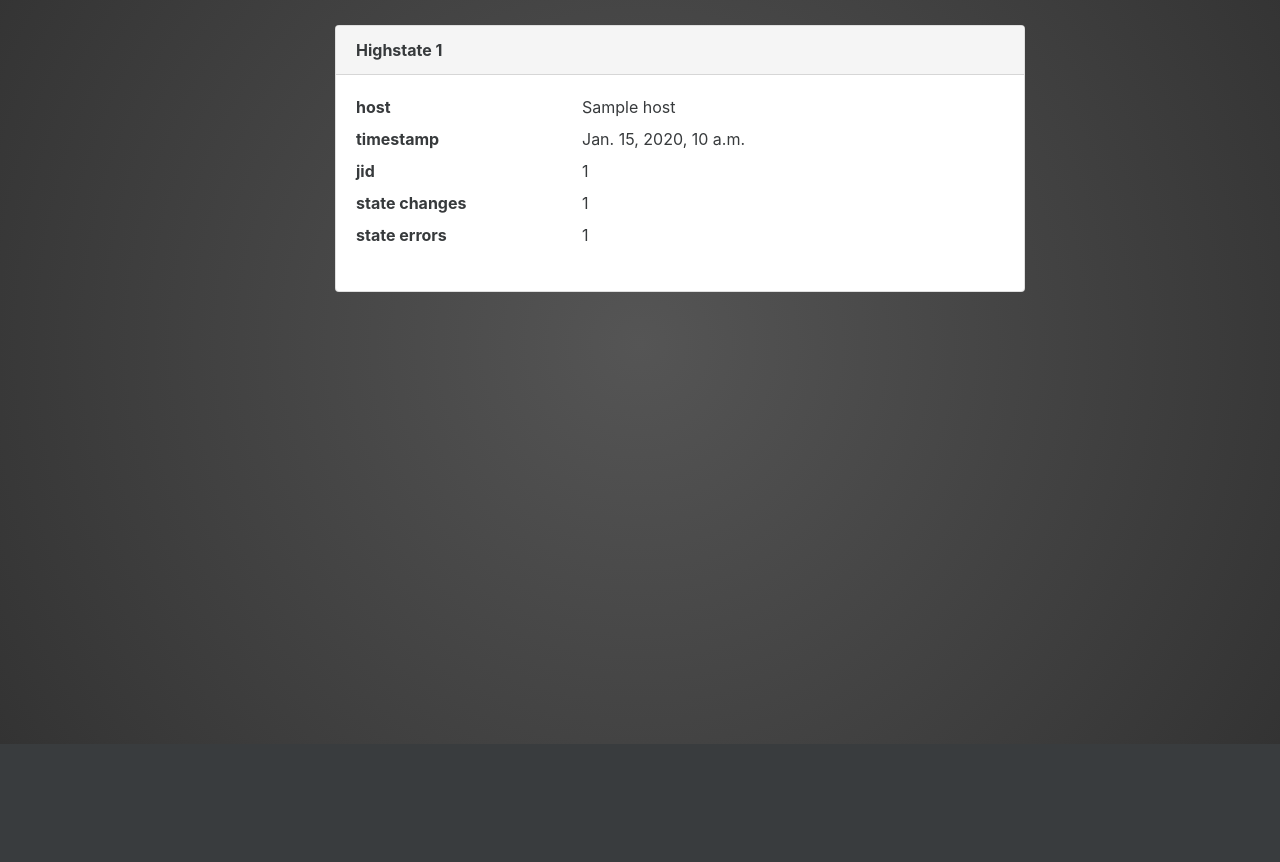
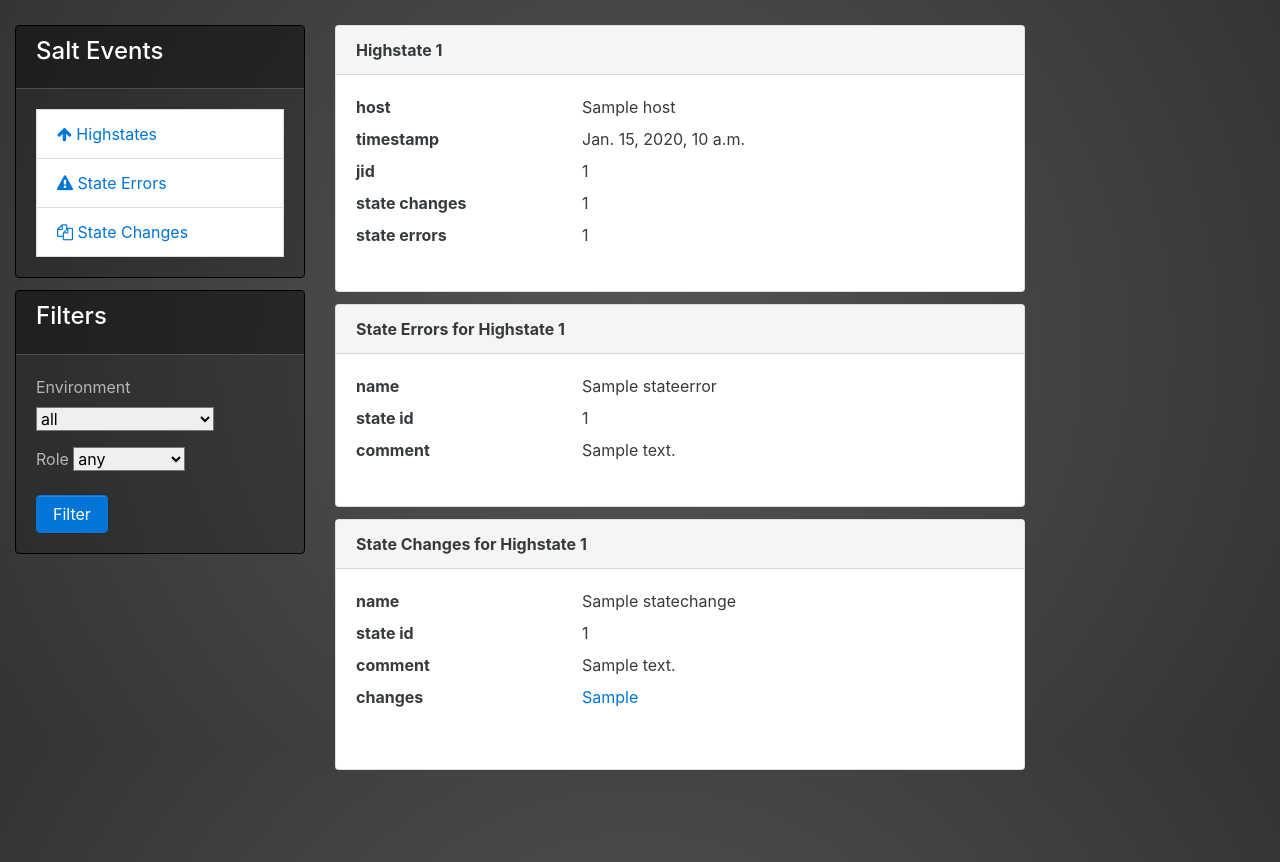
Before and after one commit to wryfi/dewey, a Django app: template dewey/salt/templates/salt/highstate_detail.html in a window 1280 px wide. Shown: the part 56-918 px from the top of the page. Before the commit the page ends 753 px from the top, so only its background shows below. Run offline with Django 3.2, Linux system fonts and the light colour scheme; the template is opened without the code that fills it: most values are stand-ins (such as "Sample title", 1, 10 or a date in 2020); style sheets or scripts are compiled from the project's sources; some libraries are stand-ins or nearby versions.

Commit message:
work on frontend for salt events

```diff
--- a/dewey/salt/templates/salt/_salt_side_navigation.html
+++ b/dewey/salt/templates/salt/_salt_side_navigation.html
@@ -0,0 +1,56 @@
+<div class="row">
+
+  <div class="col-xs-12 col-sm-6 col-md-12"><!-- navigation-card column -->
+    <div class="card card-inverse navigation-card"><!-- card -->
+      <div class="card-header"><h4 class="card-title">Salt Events</h4></div>
+      <div class="card-block card-text">
+        <ul class="list-group list-group-flush" id="toc">
+          <li class="list-group-item toc-item" id="toc-item-highstates"><a href="{% url "salt:highstates_list" %}"><i
+              class="fa fa-arrow-up"></i> Highstates</a></li>
+          <li class="list-group-item toc-item" id="toc-item-stateerrors"><a href="{% url "salt:stateerrors_list" %}"><i
+              class="fa fa-exclamation-triangle"></i> State Errors</a></li>
+          <li class="list-group-item toc-item" id="toc-item-statechanges"><a
+              href="{% url "salt:statechanges_list" %}"><i class="fa fa-files-o"></i> State Changes</a></li>
+        </ul>
+      </div><!-- end card block -->
+    </div><!-- end card -->
+  </div><!-- end navigation card column -->
+
+  <div class="col-xs-12 col-sm-6 col-md-12"><!-- filter-card column -->
+    <div class="card card-inverse navigation-card"><!-- card -->
+      <div class="card-header"><h4 class="card-title">Filters</h4></div>
+      <div class="card-block card-text"><!-- card block -->
+
+        <form class="form form-horizontal host-filter-form">
+
+          <p><label for="env-select">Environment</label>
+            <select id="env-select" name="env-select" form="host-filter-form">
+              <option value="all">all</option>
+              {% for environment in environments %}
+                <option value="{{ environment.name }}">{{ environment.name }}</option>
+              {% endfor %}
+            </select>
+          </p>
+
+          <p><label for="role-select">Role</label>
+            <select id="role-select" name="role-select" form="host-filter-form">
+              <option value="any">any</option>
+              {% for role in roles %}
+                <option value="{{ role.name }}">{{ role.name }}</option>
+              {% endfor %}
+            </select>
+          </p>
+
+        </form>
+
+        <div class="row">
+          <div class="col-md-12">
+            <button id="filter-button" class="btn btn-primary">Filter</button>
+          </div>
+        </div>
+
+      </div><!-- end card block -->
+    </div><!-- end card -->
+  </div><!-- end filter-card column -->
+
+</div><!-- end row -->
--- a/dewey/salt/templates/salt/change_detail.html
+++ b/dewey/salt/templates/salt/change_detail.html
@@ -11,14 +11,16 @@
         <div class="row">
           <div class="col-xs-12">
             <div class="card">
-                <div class="card-header">{{ change.state_change.state_id }}</div>
+              <div class="card-header">Change to {{ change.state_change.state_id }}</div>
               <div class="card-block card-text">
                 <dl class="row">
                   <dt class="col-xs-4">state change</dt>
                   <dd class="col-xs-8">{{ change.state_change.state_id }}</dd>
 
                   <dt class="col-xs-4">highstate</dt>
-                        <dd class="col-xs-8">{{ change.state_change.highstate.jid }}</dd>
+                  <dd class="col-xs-8"><a
+                      href="{% url "salt:highstate_detail" change.state_change.highstate.jid %}">{{ change.state_change.highstate.jid }}</a>
+                  </dd>
 
                   <dt class="col-xs-4">timestamp</dt>
                   <dd class="col-xs-8">{{ change.state_change.highstate.timestamp }}</dd>
--- a/dewey/salt/templates/salt/highstate_detail.html
+++ b/dewey/salt/templates/salt/highstate_detail.html
@@ -9,6 +9,7 @@
         <div class="col-xs-12 col-md-6 col-xl-9 content">
           <div class="row">
             <div class="col-xs-12">
+
               <div class="card">
                 <div class="card-header">Highstate {{ highstate.jid }}</div>
                 <div class="card-block card-text">
@@ -27,10 +28,62 @@
 
                         <dt class="col-xs-4">state errors</dt>
                         <dd class="col-xs-8">{{ highstate.stateerror_set.all|length }}</dd>
-
                   </dl>
                 </div>
               </div>
+
+              {% if highstate.stateerror_set.all %}
+              <div class="card">
+                <div class="card-header">State Errors for Highstate {{ highstate.jid }}</div>
+                <div class="card-block card-text">
+                    {% for stateerror in highstate.stateerror_set.all %}
+                      <dl class="row">
+                        <dt class="col-xs-4">name</dt>
+                        <dd class="col-xs-8">{{ stateerror.name }}</dd>
+
+                        <dt class="col-xs-4">state id</dt>
+                        <dd class="col-xs-8">{{ stateerror.state_id }}</dd>
+
+                        <dt class="col-xs-4">comment</dt>
+                        <dd class="col-xs-8">{{ stateerror.comment }}</dd>
+                      </dl>
+                    {% endfor %}
+                </div>
+              </div>
+              {% endif %}
+
+              {% if highstate.statechange_set.all %}
+              <div class="card">
+                <div class="card-header">State Changes for Highstate {{ highstate.jid }}</div>
+                <div class="card-block card-text">
+                    {% for statechange in highstate.statechange_set.all %}
+                      <dl class="row">
+                        <dt class="col-xs-4">name</dt>
+                        <dd class="col-xs-8">{{ statechange.name }}</dd>
+
+                        <dt class="col-xs-4">state id</dt>
+                        <dd class="col-xs-8">{{ statechange.state_id }}</dd>
+
+                        <dt class="col-xs-4">comment</dt>
+                        <dd class="col-xs-8">{{ statechange.comment }}</dd>
+
+                        <dt class="col-xs-4">changes</dt>
+                        <dd class="col-xs-8">
+                        <ul class="list-unstyled">
+                            {% for change in statechange.change_set.all %}
+                              <li class="list-item">
+                              <a href="{% url "salt:change_detail" change.id %}">{{ change.change_type }}</a>
+                              </li>
+                            {% endfor %}
+                        </ul>
+                        </dd>
+                      </dl>
+                    {% endfor %}
+                </div>
+              </div>
+              {% endif %}
+
+
             </div>
           </div>
         </div>
--- a/dewey/salt/templates/salt/stateerror_detail.html
+++ b/dewey/salt/templates/salt/stateerror_detail.html
@@ -14,7 +14,7 @@
                 <div class="card-block card-text">
                       <dl class="row">
                         <dt class="col-xs-4">highstate</dt>
-                        <dd class="col-xs-8">{{ stateerror.highstate.jid }}</dd>
+                        <dd class="col-xs-8"><a href="{% url "salt:highstate_detail" stateerror.highstate.jid %}">{{ stateerror.highstate.jid }}</a></dd>
 
                         <dt class="col-xs-4">host</dt>
                         <dd class="col-xs-8">{{ stateerror.highstate.host.hostname }}</dd>
```
Also changed, not shown: dewey/salt/templates/salt/__salt_base.html (added, +17 -0 lines), dewey/salt/templates/salt/highstates_list.html (+6 -5 lines), dewey/salt/templates/salt/statechanges_list.html (+5 -5 lines), dewey/salt/templates/salt/stateerrors_list.html (+5 -5 lines). Lines whose indentation alone changed are shown as unchanged.
